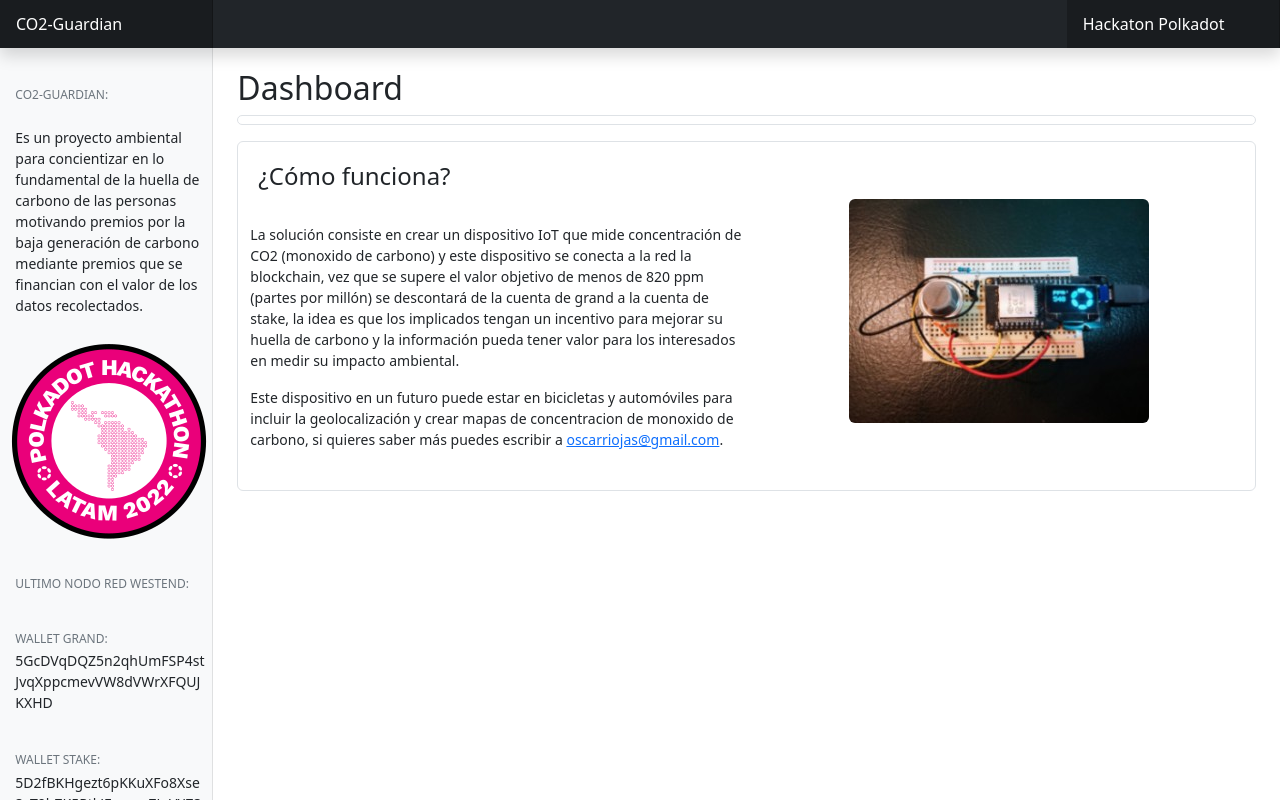
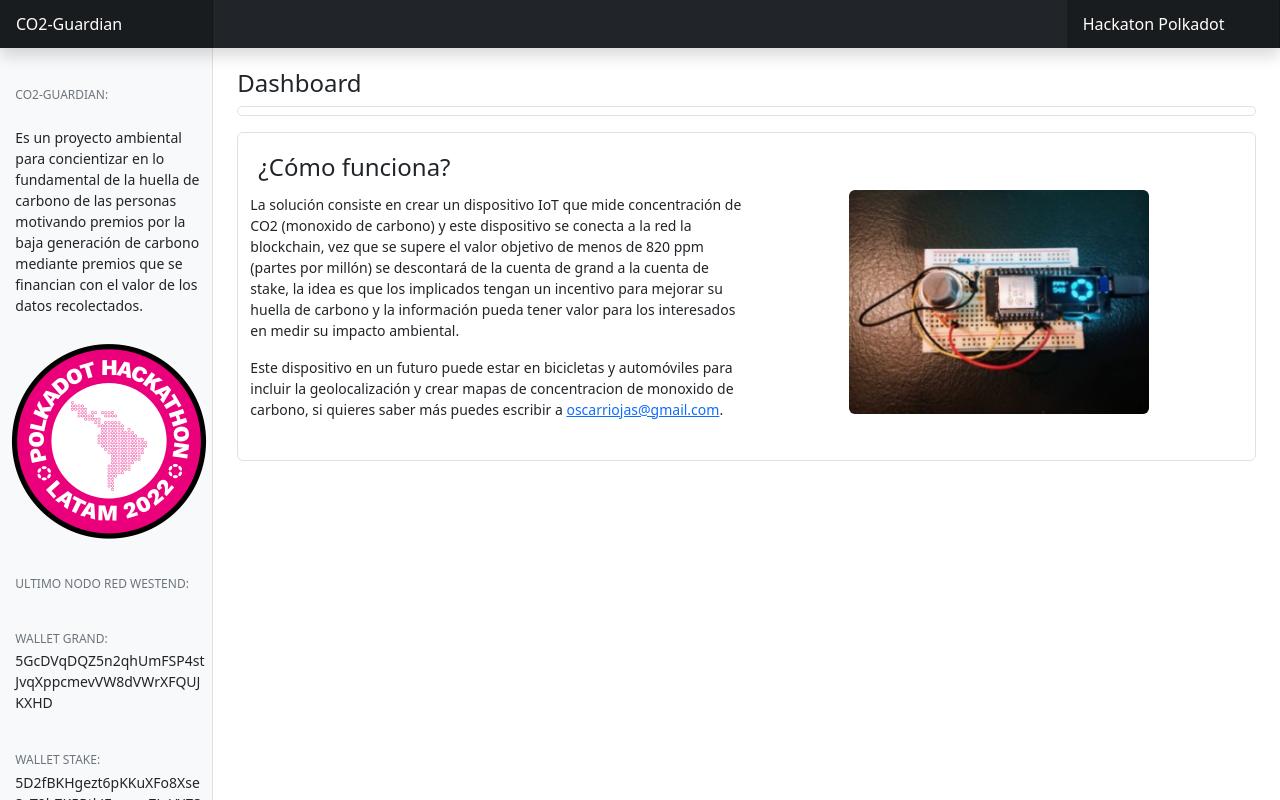
Before and after one commit to Oriojas/polkadot_hackathon, a FastAPI app: template templates/home_page/index.html in a window 1280 px wide. Run offline with FastAPI, Linux system fonts and the light colour scheme; the template is opened without the code that fills it, so the values that code supplies are empty; some libraries are stand-ins or nearby versions.

Commit message:
fix: padding in index.html

```diff
--- a/templates/home_page/index.html
+++ b/templates/home_page/index.html
@@ -62,9 +62,8 @@
         </nav>
 
         <main class="col-md-9 ms-sm-auto col-lg-10 px-md-4" >
-          <br>
-
-            <h1 class="h2">Dashboard</h1>
+	    <br>
+            <h4 class="h4">Dashboard</h4>
 
               <div class="mb-3 border rounded" style='padding: 4px;'>
                 <div id='divPlotly'>
@@ -80,7 +79,6 @@
               <div class="row">
                 <h4 class="h4">¿Cómo funciona?</h4>
                 <div class="col" style='padding: 4px;'>
-                  <br>
                   <p class="text-start">
                     La solución consiste en crear un dispositivo IoT que mide concentración de CO2 (monoxido de carbono) y este dispositivo se conecta a la red la blockchain,
                     vez que se supere el valor objetivo de menos de 820 ppm (partes por millón) se descontará de la cuenta de grand a la cuenta de stake, la idea es que los implicados
```
Also changed, not shown: templates/plots/new_plot.txt (+1 -1 lines).
